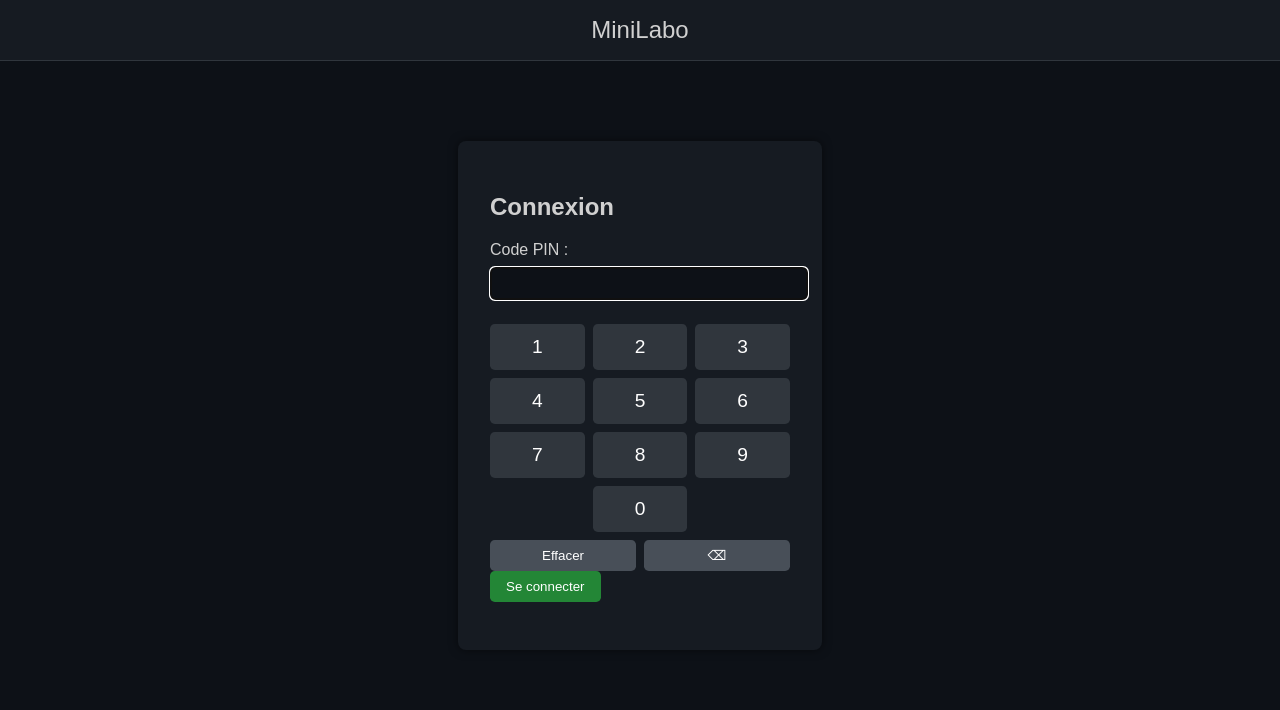
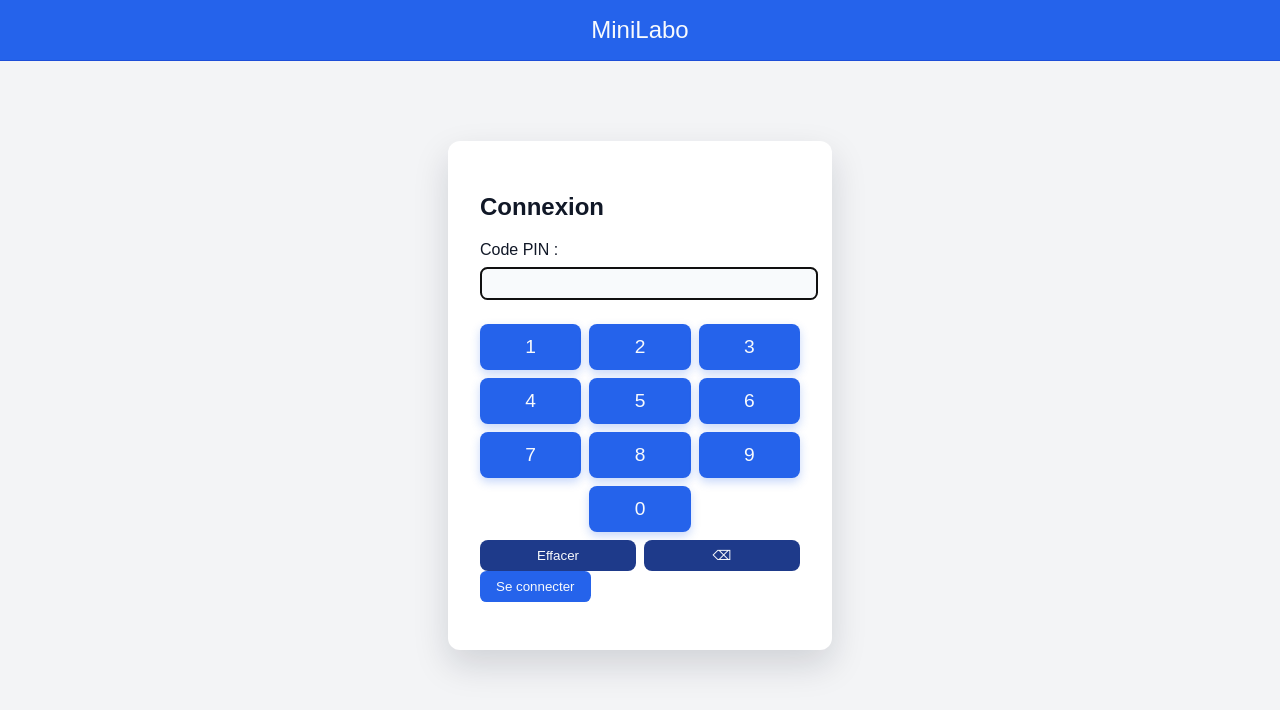
Before and after one commit to papapingouin-be/MiniLaboESP, a plain HTML site: page data/index.html in a window 1280 px wide. Drawn offline with Linux system fonts and the light colour scheme.

Commit message:
Ameliore le digipad et le theme du login

```diff
--- a/data/index.html
+++ b/data/index.html
@@ -4,22 +4,114 @@
   <meta charset="UTF-8">
   <title>MiniLabo Dashboard</title>
   <style>
-    body { background:#0d1117; color:#d0d0d0; font-family:Arial,Helvetica,sans-serif; margin:0; }
-    header { padding:1rem; text-align:center; font-size:1.5rem; background:#161b22; border-bottom:1px solid #30363d; }
-    #loginForm { width:300px; margin:5rem auto; padding:2rem; background:#161b22; border-radius:0.5rem; box-shadow:0 0 10px rgba(0,0,0,0.5); }
-    #loginForm input { width:100%; padding:0.5rem; margin:0.5rem 0; color:#0d1117; }
-    #loginForm .numpad { display:grid; grid-template-columns:repeat(3,1fr); gap:0.5rem; margin-top:1rem; }
-    #loginForm .numpad button { background:#30363d; padding:0.75rem; font-size:1.2rem; }
-    #loginForm .numpad button:hover { background:#484f58; }
-    #loginForm .numpad-actions { display:flex; gap:0.5rem; margin-top:0.5rem; }
-    #loginForm .numpad-actions button { flex:1; background:#484f58; }
-    #dashboard { display:none; padding:1rem; }
-    .cards { display:flex; flex-wrap:wrap; gap:1rem; }
-    .card { background:#161b22; border:1px solid #30363d; border-radius:0.5rem; padding:1rem; flex:1; min-width:250px; }
-    button { background:#238636; color:#fff; border:none; padding:0.5rem 1rem; border-radius:0.3rem; cursor:pointer; }
-    button:hover { background:#2ea043; }
-    input, select { background:#0d1117; border:1px solid #30363d; color:#d0d0d0; border-radius:0.3rem; padding:0.3rem; }
-    #logsPanel { background:#0d1117; border:1px solid #30363d; max-height:200px; overflow:auto; padding:0.5rem; margin-top:1rem; }
+    body {
+      background:#f3f4f6;
+      color:#111827;
+      font-family:Arial,Helvetica,sans-serif;
+      margin:0;
+    }
+    header {
+      padding:1rem;
+      text-align:center;
+      font-size:1.5rem;
+      background:#2563eb;
+      color:#f8fafc;
+      border-bottom:1px solid #1d4ed8;
+    }
+    #loginForm {
+      width:320px;
+      margin:5rem auto;
+      padding:2rem;
+      background:#ffffff;
+      color:#111827;
+      border-radius:0.75rem;
+      box-shadow:0 15px 35px rgba(15,23,42,0.15);
+    }
+    #loginForm input {
+      width:100%;
+      padding:0.5rem;
+      margin:0.5rem 0;
+      background:#f8fafc;
+      border:1px solid #cbd5f5;
+      border-radius:0.4rem;
+      color:#0f172a;
+    }
+    #loginForm .numpad {
+      display:grid;
+      grid-template-columns:repeat(3,1fr);
+      gap:0.5rem;
+      margin-top:1rem;
+    }
+    #loginForm .numpad button {
+      background:#2563eb;
+      color:#f8fafc;
+      padding:0.75rem;
+      font-size:1.2rem;
+      border-radius:0.5rem;
+      border:none;
+      box-shadow:0 4px 10px rgba(37,99,235,0.25);
+    }
+    #loginForm .numpad button:hover {
+      background:#1d4ed8;
+    }
+    #loginForm .numpad-actions {
+      display:flex;
+      gap:0.5rem;
+      margin-top:0.5rem;
+    }
+    #loginForm .numpad-actions button {
+      flex:1;
+      background:#1e3a8a;
+      color:#f8fafc;
+      border:none;
+      border-radius:0.5rem;
+    }
+    #dashboard {
+      display:none;
+      padding:1rem;
+    }
+    .cards {
+      display:flex;
+      flex-wrap:wrap;
+      gap:1rem;
+    }
+    .card {
+      background:#ffffff;
+      border:1px solid #e2e8f0;
+      border-radius:0.75rem;
+      padding:1rem;
+      flex:1;
+      min-width:250px;
+      box-shadow:0 10px 25px rgba(15,23,42,0.08);
+    }
+    button {
+      background:#2563eb;
+      color:#f8fafc;
+      border:none;
+      padding:0.5rem 1rem;
+      border-radius:0.4rem;
+      cursor:pointer;
+      transition:background 0.2s ease;
+    }
+    button:hover {
+      background:#1d4ed8;
+    }
+    input, select {
+      background:#f8fafc;
+      border:1px solid #cbd5f5;
+      color:#0f172a;
+      border-radius:0.4rem;
+      padding:0.3rem;
+    }
+    #logsPanel {
+      background:#ffffff;
+      border:1px solid #e2e8f0;
+      max-height:200px;
+      overflow:auto;
+      padding:0.5rem;
+      margin-top:1rem;
+      box-shadow:inset 0 1px 3px rgba(15,23,42,0.1);
+    }
   </style>
 </head>
 <body>
@@ -60,7 +152,7 @@
       </div>
       <div class="card" id="cardScope">
         <h3>Oscilloscope</h3>
-        <canvas id="scopeCanvas" width="300" height="150" style="background:#0d1117;border:1px solid #30363d;"></canvas>
+        <canvas id="scopeCanvas" width="300" height="150" style="background:#f8fafc;border:1px solid #cbd5f5;border-radius:0.5rem;"></canvas>
         <p>En développement...</p>
       </div>
       <div class="card" id="cardFunc">
```
